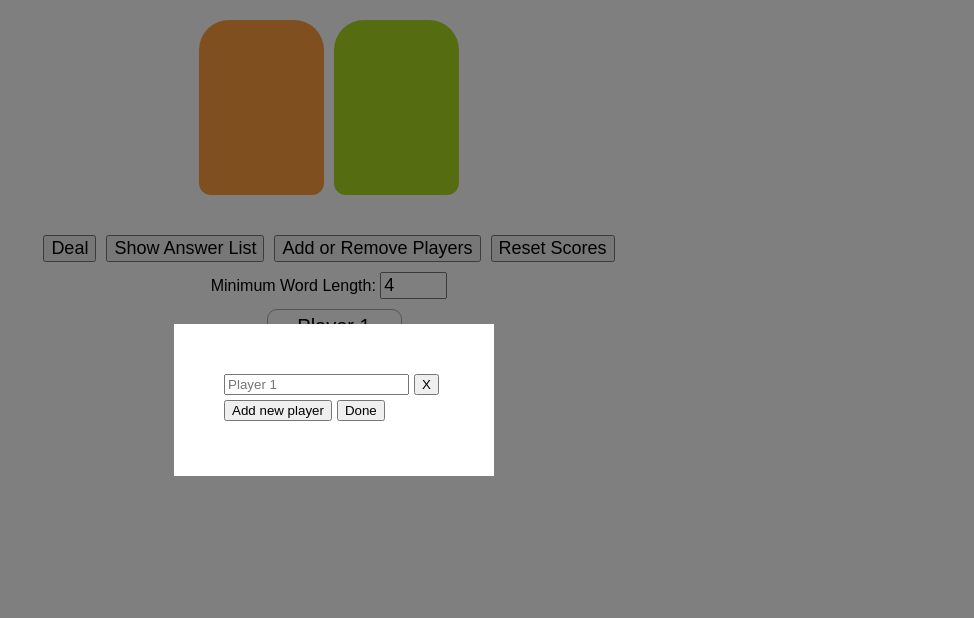
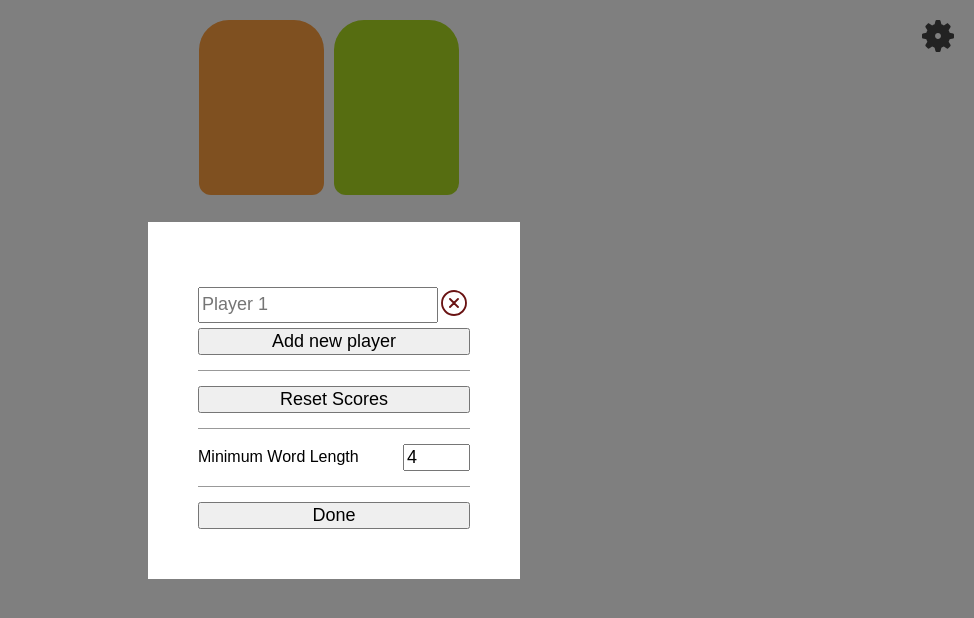
Before and after one commit to perkinsb1024/Smart-Mouth, a React (Create React App) app: page / in a window 1280 px wide. Shown: the top 618 px of the page, without its empty margins (306-1280 px from the left). Built offline with nearby package versions, Linux system fonts and the light colour scheme.

Commit message:
Cleaned up layout, added word lookup

```diff
--- a/src/App.js
+++ b/src/App.js
@@ -4,6 +4,7 @@ import { WORDS } from './words'
 import { COMMON_WORDS } from './words_common'
 
 export function Tile({ value, color, setValue }) {
+  const [selected, setSelected] = useState(false);
   const isLetter = function(c) {
     if (!c || c.length !== 1) { return false; }
     const code = c.charCodeAt(0);
@@ -19,15 +20,26 @@ export function Tile({ value, color, setValue }) {
     }
   }
   return (
-    <div className={`tile ${color}`} tabIndex="0" onKeyDown={updateLetter}>
+    <>
+      <input type="text" className="tile-hidden-input" id={`tile-hidden-input-${color}`} value={value} onKeyDown={updateLetter} onFocus={() => setSelected(true)} onBlur={() => setSelected(false)} />
+      <div className={`tile ${color} ${selected ? 'selected' : ''}`} onClick={() => document.getElementById(`tile-hidden-input-${color}`).focus()}>
         {value}
       </div>
+    </>
   );
 }
 
 export function AnswerWord({ word }) {
+  const [showLookup, setShowLookup] = useState(false);
   return (
-    <div className={`answer-word ${word.common ? 'highlighted' : ''}`} onClick={() => window.open(`https://www.google.com/search?q=define%3A${word.word.toLowerCase()}`).focus()}>{word.word}</div>
+    <div className="answer-word-container" tabIndex="0" onFocus={() => setShowLookup(true)} onBlur={() => setShowLookup(false)} onMouseOver={() => setShowLookup(true)} onMouseOut={() => setShowLookup(false)}>
+      <div className={`word-lookup ${showLookup ? '' : 'hidden'}`} onClick={() => window.open(`https://www.google.com/search?q=define%3A${word.word.toLowerCase()}`).focus()}>
+      <svg width="30px" height="30px" viewBox="0 0 24 24" fill="none" xmlns="http://www.w3.org/2000/svg">
+        <path d="M10 4H6C4.89543 4 4 4.89543 4 6V18C4 19.1046 4.89543 20 6 20H18C19.1046 20 20 19.1046 20 18V14M11 13L20 4M20 4V9M20 4H15" stroke="#000000" stroke-width="2" stroke-linecap="round" stroke-linejoin="round"/>
+      </svg>
+      </div>
+      <div className={`answer-word ${word.common ? 'highlighted' : ''}`}>{word.word}</div>
+    </div>
   )
 }
 
@@ -66,28 +78,31 @@ export function PlayerList({ players, setPlayers }) {
   )
 }
 
-export function PlayerEditList({ show, players, setPlayers, setShow }) {
+export function Settings({ show, players, setPlayers, setShow, minWordLength, setMinWordLength }) {
   if (!show) { return null; }
   return (
     <>
-      <div className="player-edit-container">
-        <div className="player-edit-list">
+      <div className="settings-container">
+        <div className="settings">
+          <div className="container player-edit-list">
             {players.map((player, i) => (
-            <div key={i}>
+              <div key={i} className="player-row">
                 <input type="text" value={player.name} placeholder={`Player ${i+1}`} onChange={(e) => {
-                players[i].name = e.target.value;
+                  player.name = e.target.value;
                   setPlayers([...players]);
                 }} />
-              <input type="button" value="X" onClick={() => {
-                if((players[i].name === "" && players[i].score === 0) || confirm(`Are you sure you want to remove player "${player.name || `Player ${i+1}`}"?`)) {
+                <div class="remove-player-button" onClick={() => {
+                  if((player.name === "" && player.score === 0) || confirm(`Are you sure you want to remove player "${player.name || `Player ${i+1}`}"?`)) {
                     players.splice(i, 1);
                     setPlayers([...players]);
                   }
-              }} />
+                }}>
+                  <svg width="32px" height="32px" viewBox="0 0 24 24" fill="none" xmlns="http://www.w3.org/2000/svg">
+                    <path id="Vector" d="M9 9L11.9999 11.9999M11.9999 11.9999L14.9999 14.9999M11.9999 11.9999L9 14.9999M11.9999 11.9999L14.9999 9M12 21C7.02944 21 3 16.9706 3 12C3 7.02944 7.02944 3 12 3C16.9706 3 21 7.02944 21 12C21 16.9706 16.9706 21 12 21Z" stroke="#000000" stroke-width="1.4" stroke-linecap="round" stroke-linejoin="round"/>
+                  </svg>
+                </div>
               </div>
             ))}
-
-          <div>
             <input type="button" value="Add new player" onClick={() => {
               players.push({
                 name: "",
@@ -95,6 +110,25 @@ export function PlayerEditList({ show, players, setPlayers, setShow }) {
               });
               setPlayers([...players]);
             }} />
+          </div>
+
+          <div className="container reset-scores">
+            <input type="button" onClick={() => {
+                if (confirm("Are you sure you want to reset all scores?")) {
+                  players.forEach(player => {
+                    player.score = 0;
+                  });
+                  setPlayers([...players]);
+                }
+              }} value="Reset Scores" />
+          </div>
+
+          <div className="container min-word-length">
+            <div>Minimum Word Length</div>
+            <div><input type="number" min="1" max="20" value={minWordLength} onFocus={(e) => {e.target.select()}} onChange={e => setMinWordLength(e.target.value)} /></div>
+          </div>
+
+          <div className="container done">
             <input type="button" value="Done" onClick={() => setShow(false)} />
           </div>
         </div>
@@ -103,10 +137,15 @@ export function PlayerEditList({ show, players, setPlayers, setShow }) {
   );
 }
 
-export function AnswerCount({ n }) {
+export function AnswerCount({ n, showAnswers, setShowAnswers }) {
   return (
     <div className="answer-count">
+      <div>
         There are {n} possible answers
+      </div>
+      <div className="show-hide-answers" onClick={() => { setShowAnswers(!showAnswers); }}>
+        ({showAnswers ? 'hide' : 'show'})
+      </div>
     </div>
   );
 }
@@ -219,38 +258,29 @@ export default function Board() {
     <>
       <title>Smart Mouth</title>
       <div class="container">
+        <div className="settings-button" onClick={() => { setEditPlayers(!editPlayers); }}>
+          <svg height="32px" width="32px" xmlns="http://www.w3.org/2000/svg" viewBox="0 0 512 512">
+            <path class="st0" d="M497.569,215.166l-55.345-13.064c-4.032-13.946-9.495-27.27-16.376-39.732l29.85-48.303   c4.57-7.397,3.452-16.946-2.688-23.086l-31.99-31.99c-6.129-6.129-15.678-7.248-23.076-2.678l-48.292,29.851   c-12.462-6.882-25.785-12.344-39.732-16.377l-13.064-55.368C294.856,5.978,287.306,0,278.63,0h-45.237   c-8.678,0-16.227,5.978-18.227,14.419l-13.064,55.368c-13.946,4.032-27.27,9.484-39.732,16.377l-48.303-29.872   c-7.387-4.549-16.946-3.441-23.086,2.699L58.99,90.97c-6.13,6.14-7.248,15.709-2.689,23.087l29.862,48.313   c-6.882,12.462-12.344,25.786-16.367,39.721l-55.378,13.065C5.978,217.165,0,224.704,0,233.392v45.226   c0,8.678,5.978,16.237,14.419,18.226l55.378,13.065c4.032,13.946,9.485,27.259,16.367,39.71l-29.872,48.324   c-4.549,7.398-3.441,16.957,2.699,23.098l31.979,31.979c6.14,6.14,15.709,7.257,23.087,2.688l48.323-29.872   c12.463,6.882,25.786,12.344,39.722,16.366l13.064,55.366c2,8.463,9.549,14.431,18.227,14.431h45.237   c8.677,0,16.226-5.968,18.226-14.431l13.064-55.366c13.937-4.021,27.259-9.484,39.712-16.366l48.312,29.861   c7.398,4.57,16.947,3.452,23.087-2.688l31.989-31.99c6.13-6.129,7.248-15.688,2.678-23.087l-29.861-48.302   c6.893-12.452,12.345-25.774,16.377-39.721l55.366-13.065c8.463-2.001,14.42-9.539,14.42-18.226v-45.238   C512,224.714,506.032,217.165,497.569,215.166z M256.006,303.103c-26.002,0-47.098-21.097-47.098-47.108   s21.097-47.108,47.098-47.108c26.011,0,47.108,21.097,47.108,47.108S282.017,303.103,256.006,303.103z"/>
+          </svg>
+        </div>
         <div className="tile-container">
           <Tile value={startLetter} color="orange" setValue={setStartLetter} />
           <Tile value={endLetter} color="green" setValue={setEndLetter} />
         </div>
         <div className="controls">
           <button onClick={deal}>Deal</button>
-          <button onClick={() => { setShowAnswers(!showAnswers); }}>{showAnswers ? 'Hide' : 'Show'} Answer List</button>
-          <button onClick={() => { setEditPlayers(!editPlayers); }}>Add or Remove Players</button>
-          <button onClick={() => {
-            if (confirm("Are you sure you want to reset all scores?")) {
-              players.forEach(player => {
-                player.score = 0;
-              });
-              setPlayers([...players]);
-            }
-          }}>Reset Scores</button>
-          <div className="break" />
-          <div>
-            Minimum Word Length: <input type="number" min="1" max="20" value={minWordLength} onChange={e => setMinWordLength(e.target.value)} />
-          </div>
         </div>
         <div>
           <PlayerList players={players} setPlayers={setPlayers} />
         </div>
         <div>
-          <AnswerCount n={answers.length} />
+          <AnswerCount n={answers.length} showAnswers={showAnswers} setShowAnswers={setShowAnswers} />
         </div>
         <div>
           <WordList show={showAnswers} wordList={answers} />
         </div>
         <div>
-          <PlayerEditList show={editPlayers} players={players} setPlayers={setPlayers} setShow={setEditPlayers} />
+          <Settings show={editPlayers} players={players} setPlayers={setPlayers} setShow={setEditPlayers} minWordLength={minWordLength} setMinWordLength={setMinWordLength} />
         </div>
       </div>
     </>
--- a/src/styles.css
+++ b/src/styles.css
@@ -46,10 +46,6 @@ ul {
   padding-inline-start: 20px;
 }
 
-* {
-  box-sizing: border-box;
-}
-
 body {
   font-family: sans-serif;
   margin: 20px;
@@ -59,6 +55,25 @@ body {
 .break {
   flex-basis: 100%;
   height: 0;
+}
+
+.container {
+  position: relative;
+}
+
+.settings-button {
+  position: absolute;
+  top: 0;
+  right: 0;
+  cursor: pointer;
+}
+
+.settings-button path {
+  fill: #444;
+}
+
+.settings-button:hover path {
+  fill: #000;
 }
 
 .tile-container {
@@ -82,7 +97,7 @@ body {
   font-family: 'Arial';
 }
 
-.tile:focus {
+.tile.selected {
   border: 3px solid #57f;
 
 }
@@ -95,18 +110,25 @@ body {
   background: #acda23;
 }
 
+.tile-hidden-input {
+  position: fixed;
+  left: -100px;
+  top: -100px;
+  width: 0;
+  height: 0;
+  font-size: 2rem; /* Prevent zooming on focus on iPhone */
+}
+
 .controls {
   display: flex;
-  align-items: center;
   justify-content: center;
-  flex-wrap: wrap;
   margin-top: 40px;
+  margin-bottom: 20px
 }
 
-.controls button, .controls input {
-  margin-bottom: 10px;
-  margin-right: 10px;
-  font-size: 18px;
+.controls button {
+  padding: 10px;
+  font-size: 32px;
 }
 
 .answer-count {
@@ -115,14 +137,38 @@ body {
   text-align: center;
 }
 
+.answer-count div {
+  display: inline-block;
+  margin: 0 0.15rem;
+}
+
+.show-hide-answers {
+  color: #007FFF;
+  cursor: pointer;
+}
+
+.show-hide-answers:hover {
+  color: #3399FF;
+}
+
+.word-list {
+  display: flex;
+  flex-wrap: wrap;
+  justify-content: center;
+  row-gap: 10px;
+}
+
+.answer-word-container {
+  position:relative;
+}
+
 .answer-word {
   display: inline-block;
+  margin: 0 5px;
   padding: 5px;
-  margin: 5px;
   border-radius: 5px;
   border: 1px solid #edb;
   background-color: #fec;
-  cursor: pointer;
 }
 
 .answer-word.highlighted {
@@ -130,10 +176,34 @@ body {
   border: 1px solid #9e9;
 }
 
+.word-lookup {
+  position: absolute;
+  left: 100%;
+  height: 100%;
+  background-color: #fff;
+  border-radius: 4px;
+  box-shadow: 2px 2px 10px rgba(0, 0, 0, 0.35);
+  cursor: pointer;
+  z-index: 2;
+}
+
+.word-lookup.hidden {
+  display: none;
+}
+
+.word-lookup path {
+  stroke: #007FFF
+}
+
+.word-lookup:hover path {
+  stroke: #3399FF
+}
+
 .player-list {
   display: flex;
   justify-content: center;
   flex-wrap: wrap;
+  gap: 10px;
   margin-bottom: 15px;
 }
 
@@ -145,12 +215,6 @@ body {
   border: 1px solid #aaa;
   display: flex;
   flex-direction: column;
-  margin-right: 10px;
-  margin-bottom: 10px;
-}
-
-.player:last-child {
-  margin-right: 0;
 }
 
 .player .name {
@@ -178,7 +242,7 @@ body {
   margin-right: 0;
 }
 
-.player-edit-container {
+.settings-container {
   position: fixed;
   top: 0;
   bottom: 0;
@@ -191,21 +255,60 @@ body {
   background-color: rgba(0, 0, 0, 0.5);
 }
 
-.player-edit-list {
+.settings {
   background-color: #fff;
   padding: 50px;
 }
 
-.player-edit-list div {
-  margin-bottom: 5px;
+.settings input {
+  font-size: 18px;
 }
 
-.player-edit-list div input {
-  margin-right: 5px;
+.settings .container:not(:last-child) {
+  margin: 15px 0;
+  padding-bottom: 15px;
+  border-bottom: 1px solid #999;
 }
 
-.word-list {
+.settings .container input[type="button"] {
+  width: 100%;
+}
+
+.player-edit-list .player-row {
   display: flex;
-  flex-wrap: wrap;
-  justify-content: center;
+  margin: 5px 0;
 }
+
+.min-word-length {
+  display: flex;
+  align-items: center;
+  justify-content: space-between;
+}
+
+.min-word-length div {
+  /* flex-grow: 1; */
+}
+
+.remove-player-button {
+  overflow: hidden;
+  border-radius: 100%;
+  cursor: pointer;
+}
+
+.remove-player-button path {
+  stroke: #6a1313;
+}
+
+.remove-player-button:hover path {
+  stroke: #9e2323;
+}
+
+.player-edit-list .buttons {
+  padding-right: 32px;
+  margin-top: 5px;
+  gap: 5px;
+}
+
+.player-edit-list .buttons input {
+  flex-grow: 1;
+}
```
Lines whose indentation alone changed are shown as unchanged.
